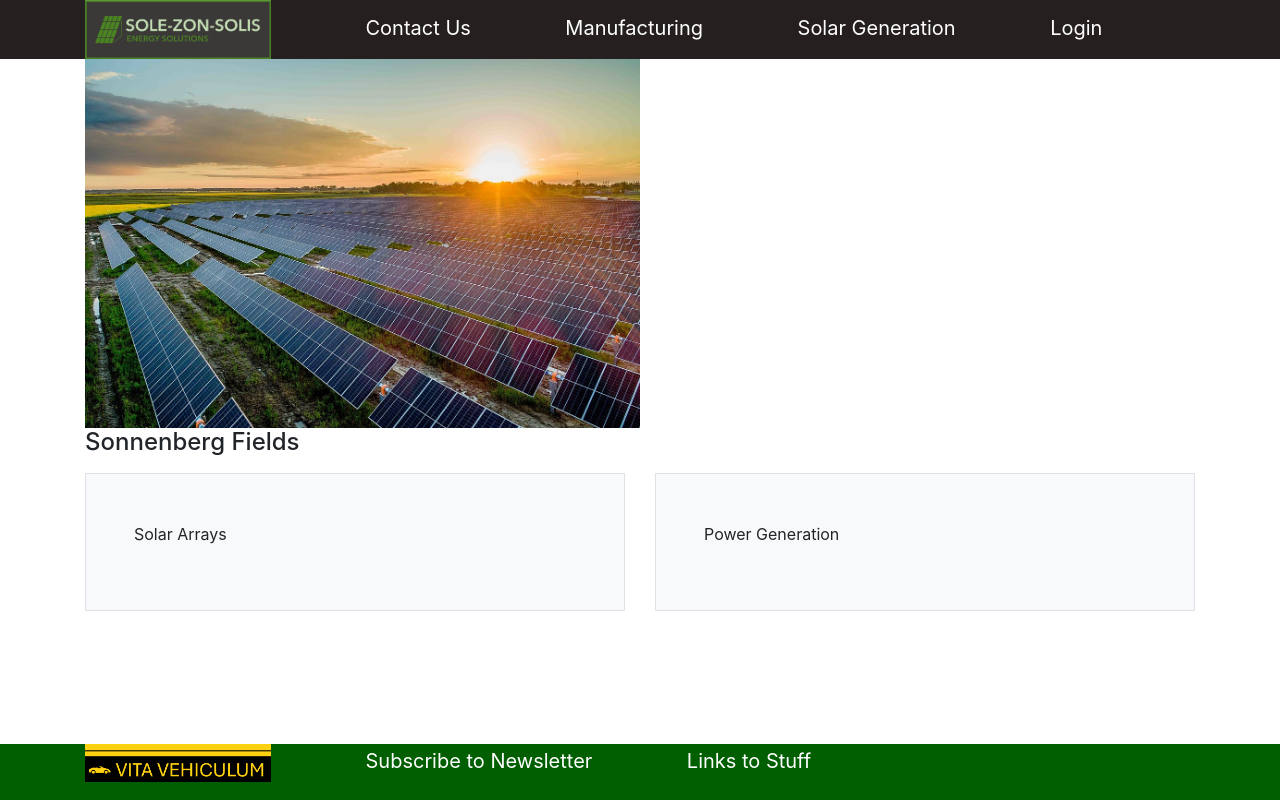
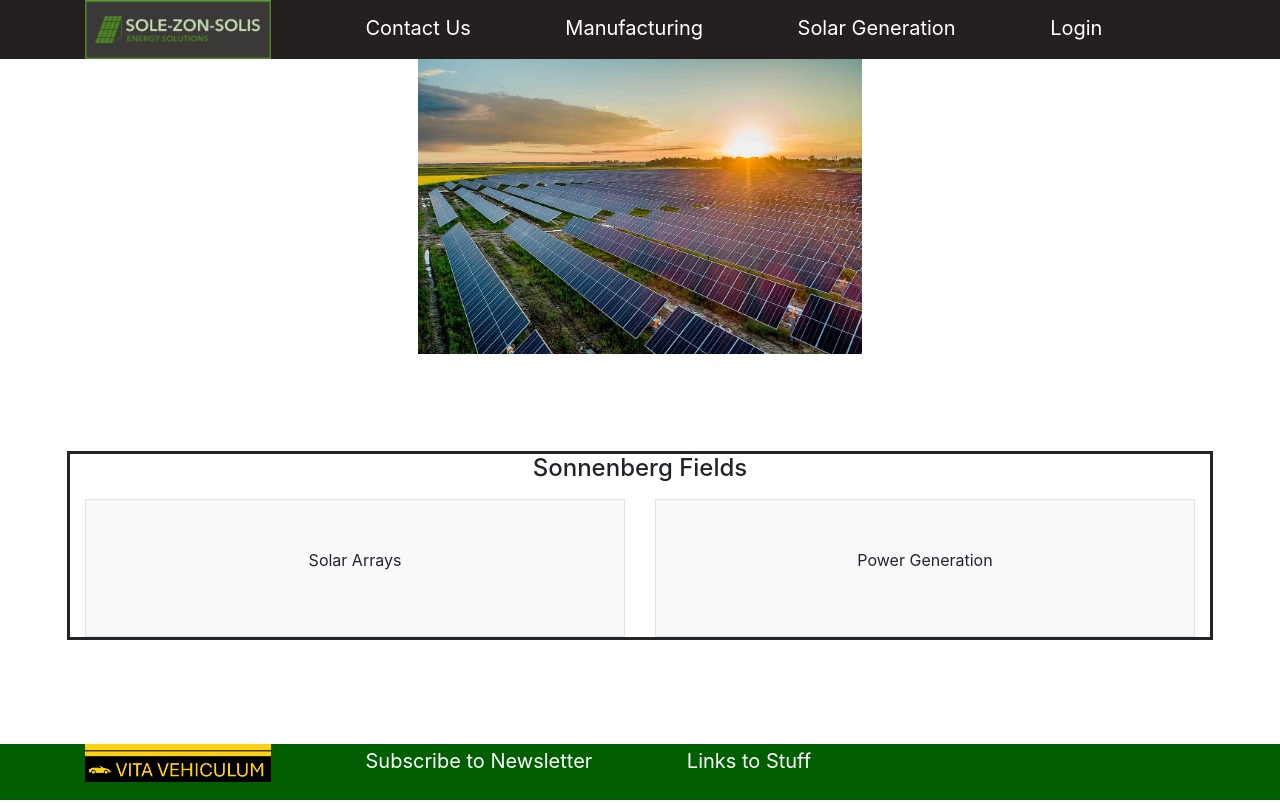
Before and after one commit to Lewis-Cyber-Defense/cfc-green, a Python web app: template src/application/templates/index.html in a window 1280 px wide. Run offline with Jinja, Linux system fonts and the light colour scheme; the template is opened without the code that fills it, so the values that code supplies are empty.

Commit message:
Fixed docker things, learned some css

```diff
--- a/src/application/templates/index.html
+++ b/src/application/templates/index.html
@@ -24,8 +24,11 @@
       </ul>
     </div>
 
-    <div class="container">
-      <img src="../static/images/solarpanels.jpg" style="width:50%">
+    <div class="container" style="text-align:center;padding-bottom: 100px;">
+      <img src="../static/images/solarpanels.jpg" style="width:40%;">
+    </div>
+
+    <div class="container" style="outline-style:solid;text-align:center;">
       <h4 class="mb-3">Sonnenberg Fields</h4>
       <div class="row align-items-md-stretch">
         <div class="col-md-6">
--- a/src/run.py
+++ b/src/run.py
@@ -1,3 +1,3 @@
 from application.main import app
 
-app.run(host='0.0.0.0', port=1337, debug=False, use_evalex=False)
+app.run(host='0.0.0.0', port=80, debug=False, use_evalex=False)
```
Also changed, not shown: 2 other files.
